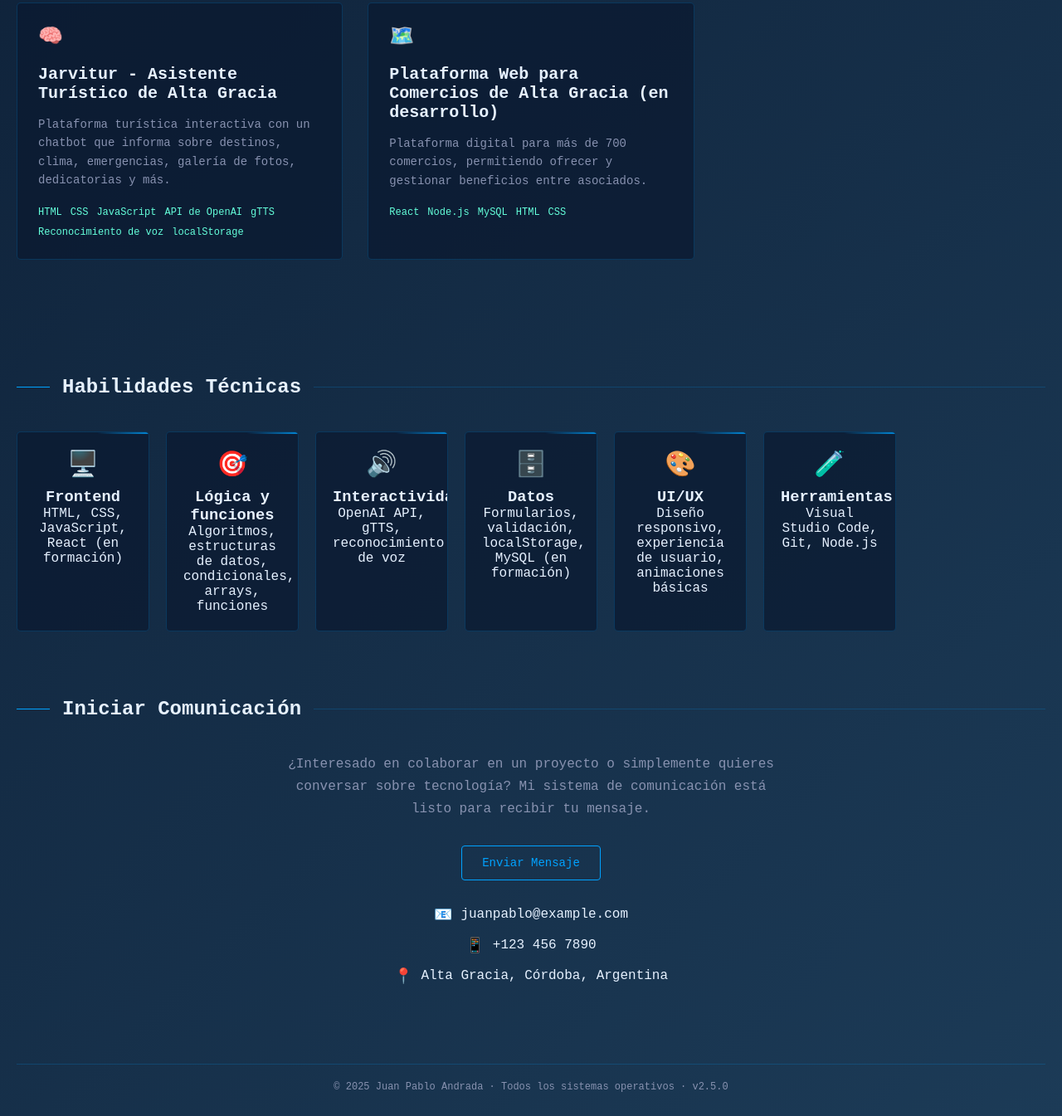
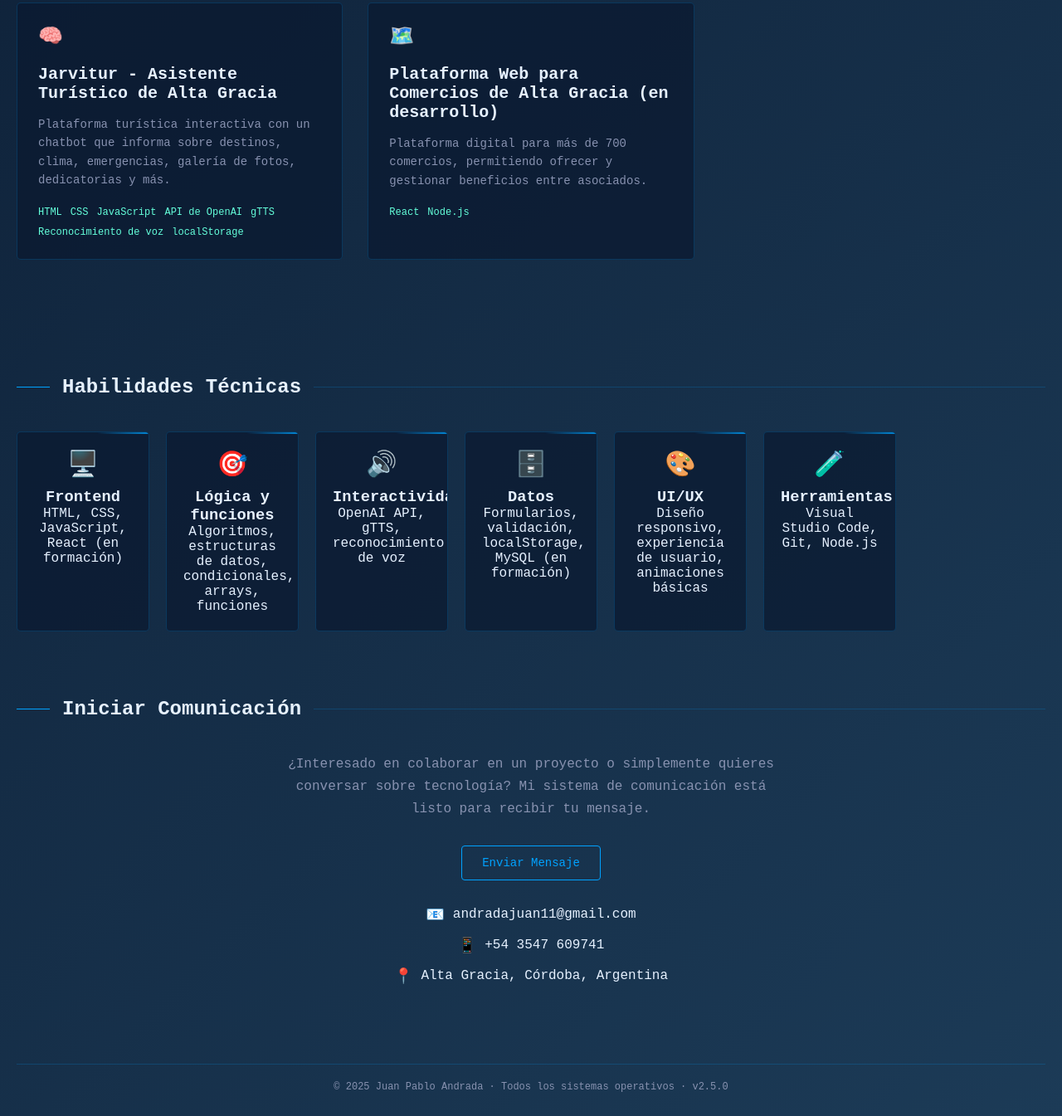
Before and after one commit to juanpablo154/portafolio, a plain HTML site: page index.html in a window 1280 px wide. Shown: the part 1233-2578 px from the top of the page at 83% size. Drawn offline with Linux system fonts and the light colour scheme.

Commit message:
Update index.html

```diff
--- a/index.html
+++ b/index.html
@@ -709,9 +709,7 @@
                 <div class="project-tech">
                     <span class="tech-tag">React</span>
                     <span class="tech-tag">Node.js</span>
-                    <span class="tech-tag">MySQL</span>
-                    <span class="tech-tag">HTML</span>
-                    <span class="tech-tag">CSS</span>
+
                 </div>
             </div>
         </div>
@@ -753,16 +751,16 @@
         <h2 id="contact" class="section-title">Iniciar Comunicación</h2>
         <div class="contact-container">
             <p>¿Interesado en colaborar en un proyecto o simplemente quieres conversar sobre tecnología? Mi sistema de comunicación está listo para recibir tu mensaje.</p>
-            <a href="mailto:juanpablo@example.com" class="cta-btn">Enviar Mensaje</a>
+            <a href="mailto:andradajuan11@gmail.com" class="cta-btn">Enviar Mensaje</a>
 
             <div class="contact-info">
                 <div class="contact-item">
                     <div class="contact-icon">📧</div>
-                    <span>juanpablo@example.com</span>
+                    <span>andradajuan11@gmail.com</span>
                 </div>
                 <div class="contact-item">
                     <div class="contact-icon">📱</div>
-                    <span>+123 456 7890</span>
+                    <span>+54 3547 609741</span>
                 </div>
                 <div class="contact-item">
                     <div class="contact-icon">📍</div>
```
